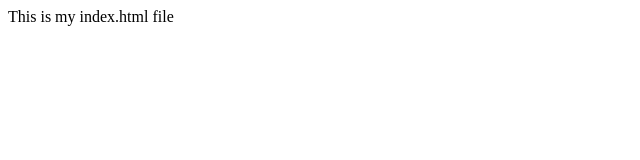
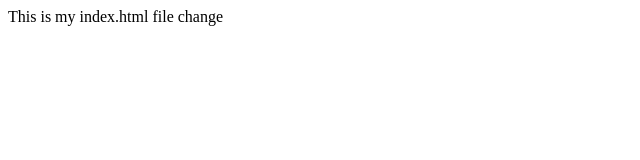
Before and after one commit to nelassaad/my_git_test, a plain HTML site: page index.html in a window 1280 px wide. Shown: the full height of the page, 0-640 px from the left. Drawn offline with Linux system fonts and the light colour scheme.

Commit message:
made a change

```diff
--- a/index.html
+++ b/index.html
@@ -6,6 +6,6 @@
     <title>Document</title>
 </head>
 <body>
-    This is my index.html file
+    This is my index.html file change
 </body>
 </html>
```
